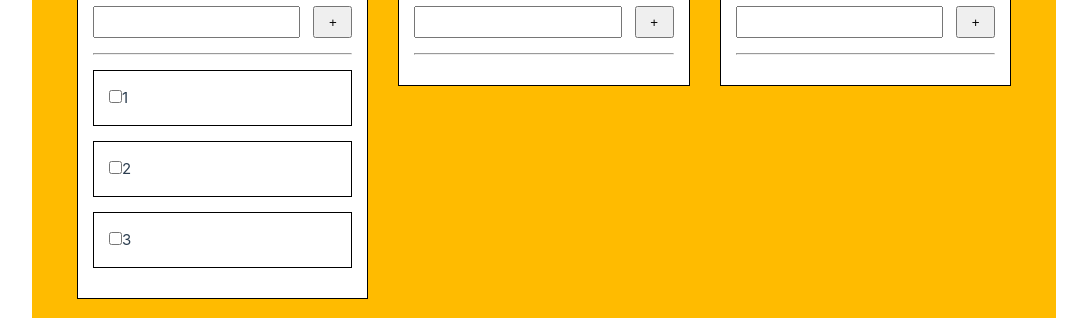
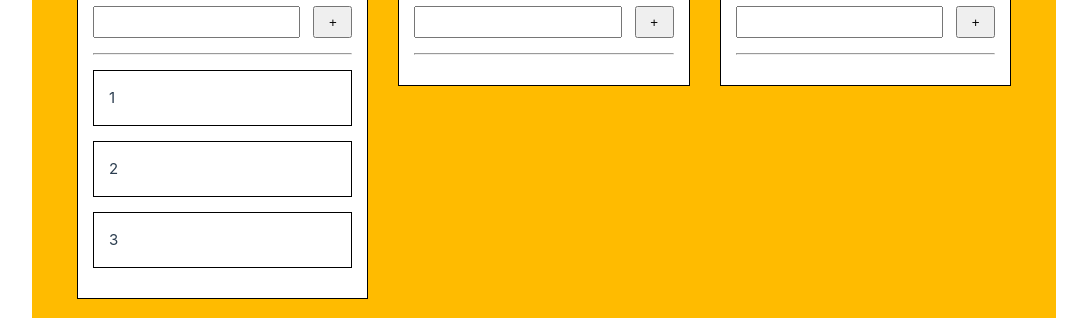
Before and after one commit to helirose/book-list, a Vue app: page / in a window 1280 px wide. Shown: the part 262-580 px from the top of the page, without its empty margins (96-1183 px from the left). Built offline with nearby package versions, Linux system fonts and the light colour scheme.

Commit message:
fixed v-model issues

```diff
--- a/src/components/DragBox.vue
+++ b/src/components/DragBox.vue
@@ -13,24 +13,8 @@
     'move-item'
   ]);
 
-  const test = [
-    {id: 1,
-    name: '1'},
-    {id: 2,
-    name: '2'},
-    {id: 3,
-    name: '3'},
-    {id: 4,
-    name: '4'},
-    {id: 5,
-    name: '5'},
-  ]
-
   /* use prop as initial reference value and pass to variable for reactivity */
   const localItems = ref(props.items);
-  const checkedItems = ref([]);
-
-  console.log(checkedItems.value);
 
   /* prevent default html form submission action */
   /* form is used for semantic and accessible markup */
@@ -47,9 +31,6 @@
 
   /* move selected from one list to another */
   function moveItem() {
-
-    console.log(checkedItems);
-    console.log(checkedItems.value);
 
     // const newLocalItems = localItems.value.filter(function(item) {
 
@@ -76,12 +57,6 @@
     // emit('move-item', checkedItems);
   }
 
-  /* check whether item already exists in array */
-  function checkExisting() {
-  }
-
-  function checkChecked() {
-  }
 </script>
 
 <template>
@@ -97,8 +72,8 @@
       </div>
       <hr />
       <ul>
-        <li class="item" :key="item.id" v-for="(item) in localItems" :class="{'selected': checkedItems.includes(item.id) }">
-          <input id="{{item.id}}" type="checkbox" :key="item.id" :value="item.id" v-model="checkedItems">
+        <li class="item" :key="item.id" v-for="item in localItems" :class="{'selected': item.checked == true }" @click="item.checked = !item.checked">
+          <input id="{{item.id}}" type="checkbox" :key="item.id" :value="item.id" v-model="item.checked">
           <label :for="item.id">{{item.name}}</label>
         </li>
       </ul>
@@ -145,12 +120,12 @@ li:hover {
   cursor: pointer;
 }
 
-/* li input {
+li input {
   position: absolute;
   top: 0;
   left: 0;
   opacity: 0;
-} */
+}
 
 .search {
   width: 100%;
--- a/src/views/Home.vue
+++ b/src/views/Home.vue
@@ -4,15 +4,18 @@
   let unread = [
     {
       id:1,
-      name: '1'
+      name: '1',
+      checked: false
     },
     {
       id:2,
-      name:'2'
+      name:'2',
+      checked: false
     },
     {
       id:3,
-      name:'3'
+      name:'3',
+      checked: false
     }
   ];
 
```
